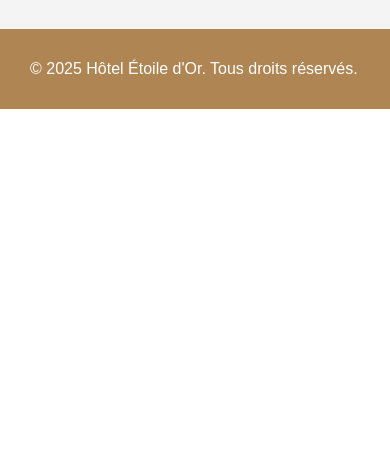
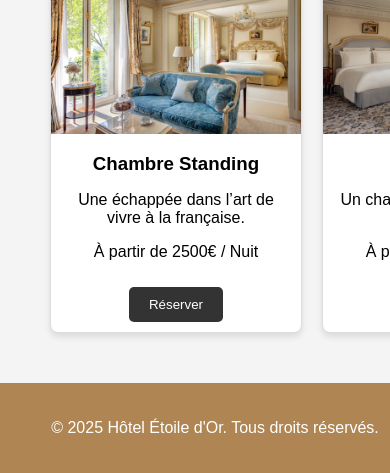
Before and after one commit to MelonCube-91/Projet-web, a PHP site: page /views/page_toutes_les_chambres.php in a window 390 px wide; the page is wider, and only the part inside the window is pictured. Shown: the part 628-1101 px from the top of that part. Before the commit the page ends 737 px from the top of that part, so only its background shows below. Run offline with PHP 8.4, Linux system fonts and the light colour scheme.

Commit message:
prblm 1 réglé

```diff
--- a/views/page_accueil.php
+++ b/views/page_accueil.php
@@ -24,6 +24,7 @@
 
 </header>
 <body>
+
 
 
   <!-- Section Héros -->
--- a/views/page_toutes_les_chambres.php
+++ b/views/page_toutes_les_chambres.php
@@ -1,73 +1,67 @@
+
 <!DOCTYPE html>
 <html lang="fr">
 <head>
   <meta charset="UTF-8">
   <meta name="viewport" content="width=device-width, initial-scale=1.0">
-  <title>Hôtel de Luxe - Chambres</title>
   <link rel="stylesheet" href="style/chambres.css">
+  <title href="page_toutes_les_chambres.php">La Flèche Bordeaux</title>
 </head>
+
 <body>
   <header>
     <!-- Navbar -->
     <nav class="navbar">
       <div class="logo">La Flèche d'Argent Bordeaux</div>
-
       <ul class="nav-links">
         <li><a href="page_accueil.php">Accueil</a></li>
         <li><a href="page_toutes_les_chambres.php">Chambres</a></li>
         <li><a href="#services">Restaurant</a></li>
         <li><a href="#contact">Massages</a></li>
-
         <li><a href="page_connexion.php">Connexion</a></li>
       </ul>
     </nav>
-
   </header>
 
+  <main>
     <section id="chambres" class="chambres">
       <h2>Nos Chambres</h2>
       <div class="room-container">
         <!-- Première rangée -->
         <div class="room">
-      <img src="style/chambresupérieur.jpg" alt="Chambre Classique">
+          <img src="assets/chambresupérieur.jpg" alt="Chambre Classique">
           <h3>Chambre Classique</h3>
           <p>Un espace raffiné avec vue sur la ville.</p>
           <p>À partir de 500€ / Nuit</p>
           <button class="btn-secondary">Réserver</button>
         </div>
         <div class="room">
-      <img src="style/chambreexécutive.jpg" alt="Chambre Confort">
+          <img src="assets/chambreexécutive.jpg" alt="Chambre Confort">
           <h3>Chambre Confort</h3>
           <p>Pour les amoureux d’authenticité.</p>
           <p>À partir de 1000€ / Nuit</p>
           <button class="btn-secondary">Réserver</button>
         </div>
-
-
         <!-- Deuxième rangée -->
         <div class="room">
-      <img src="style/chambregranddeluxe.jpg" alt="Chambre Standing">
-      <h3>Chambre Standing </h3>
+          <img src="assets/chambregranddeluxe.jpg" alt="Chambre Standing">
+          <h3>Chambre Standing</h3>
           <p>Une échappée dans l’art de vivre à la française.</p>
           <p>À partir de 2500€ / Nuit</p>
-
           <button class="btn-secondary">Réserver</button>
         </div>
         <div class="room">
-      <img src="style/juniorsuiteexecutive.jpg" alt="Suite ">
-      <h3>Suite </h3>
+          <img src="assets/juniorsuiteexecutive.jpg" alt="Suite">
+          <h3>Suite</h3>
           <p>Un charme très bordelais pour cette suite.</p>
           <p>À partir de 2950€ / Nuit</p>
-
           <button class="btn-secondary">Réserver</button>
         </div>
-
       </div>
     </section>
-
+  </main>
 
   <footer class="footer">
     <p>© 2025 Hôtel Étoile d'Or. Tous droits réservés.</p>
   </footer>
 </body>
-</html>
--- a/views/style/chambres.css
+++ b/views/style/chambres.css
@@ -3,6 +3,9 @@
   margin: 0;
   padding: 0;
   font-family: 'Arial', sans-serif;
+  height: 100%; /* S'assurer que body prend toute la hauteur de la fenêtre */
+  display: flex;
+  flex-direction: column; /* Organiser les éléments en colonne (header, main, footer) */
 }
 
 /* Header */
@@ -13,9 +16,7 @@
   background-color: rgb(174, 133, 83);
   padding: 15px 30px;
   color: white;
-
 }
-
 
 .nav-links {
   list-style: none;
@@ -38,8 +39,10 @@
   color: #FFD700;
 }
 
-
-
+/* Le contenu principal prend l'espace restant */
+main {
+  flex-grow: 1; /* Permet au contenu de prendre toute la hauteur restante */
+}
 
 /* Section Chambres */
 .chambres {
@@ -55,7 +58,7 @@
 .room-container {
   display: grid;
   grid-template-columns: repeat(4, 1fr); /* 4 colonnes */
-  gap: 20px; /* Espacement entre les chambres */
+  gap: 20px;
   justify-items: center;
 }
 
@@ -64,14 +67,14 @@
   border: 1px solid #ddd;
   border-radius: 8px;
   overflow: hidden;
-  width: 250px; /* Largeur de chaque chambre */
+  width: 250px;
   text-align: center;
   box-shadow: 0 4px 6px rgba(0, 0, 0, 0.1);
   transition: transform 0.3s;
 }
 
 .room:hover {
-  transform: translateY(-5px); /* Animation au survol */
+  transform: translateY(-5px);
 }
 
 .room img {
@@ -100,14 +103,19 @@
 .btn-secondary:hover {
   background-color: #444;
 }
+
 /* Footer */
+footer {
+  background-color: rgb(174, 133, 83);
+  color: white;
+  text-align: center;
+  padding: 20px;
+  width: 100%;
+}
 
-.footer {
-    display: flex;
-    justify-content: space-between;
-    align-items: center;
-    background-color: rgb(174, 133, 83);
-    padding: 15px 30px;
-    color: white;
-
+/* Responsivité */
+@media (max-width: 768px) {
+  .room-container {
+      grid-template-columns: repeat(2, 1fr); /* Réduire à 2 colonnes sur petits écrans */
   }
+}
```
Also changed, not shown: views/style/page_accueil.css (+18 -11 lines), 2 other files. Lines whose indentation alone changed are shown as unchanged.
